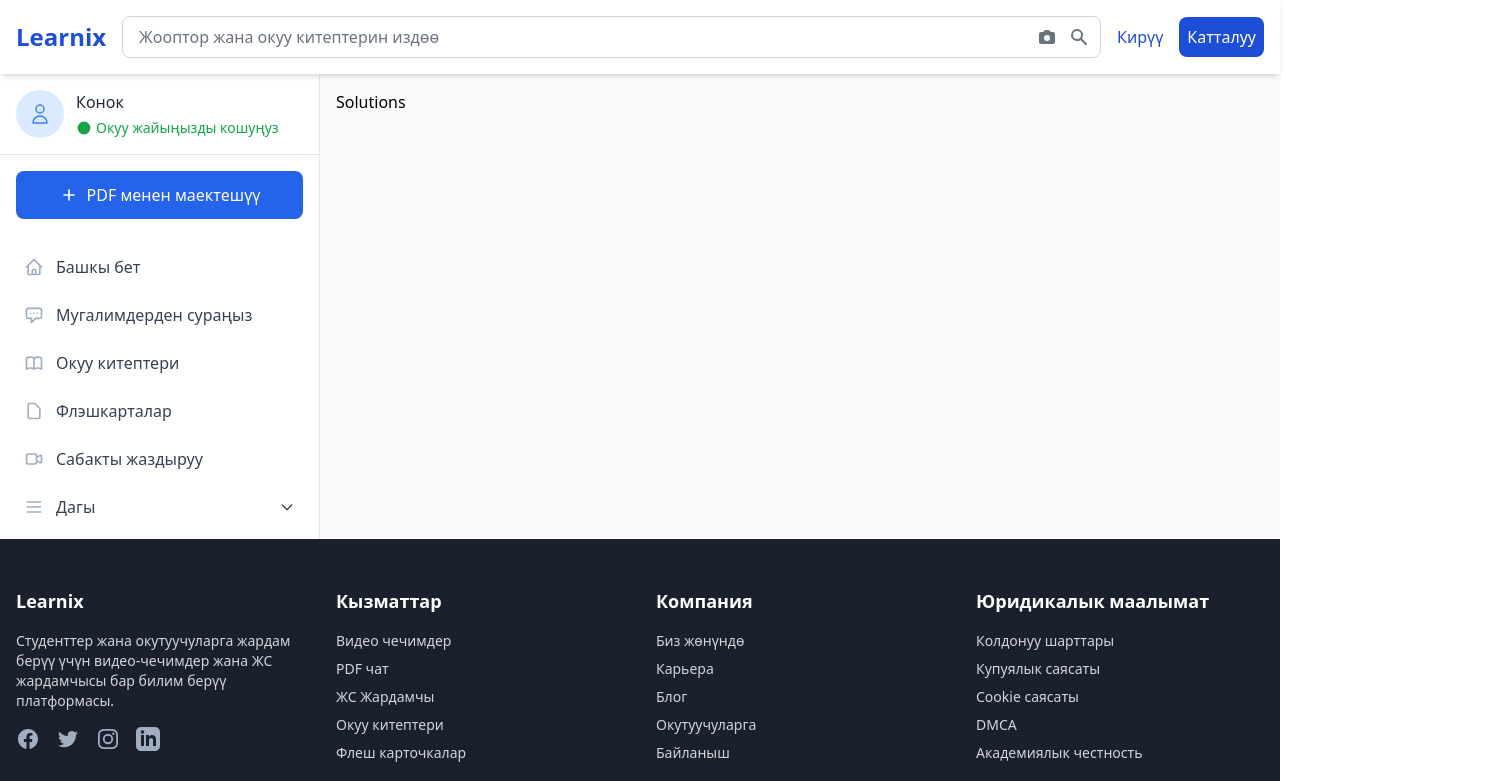
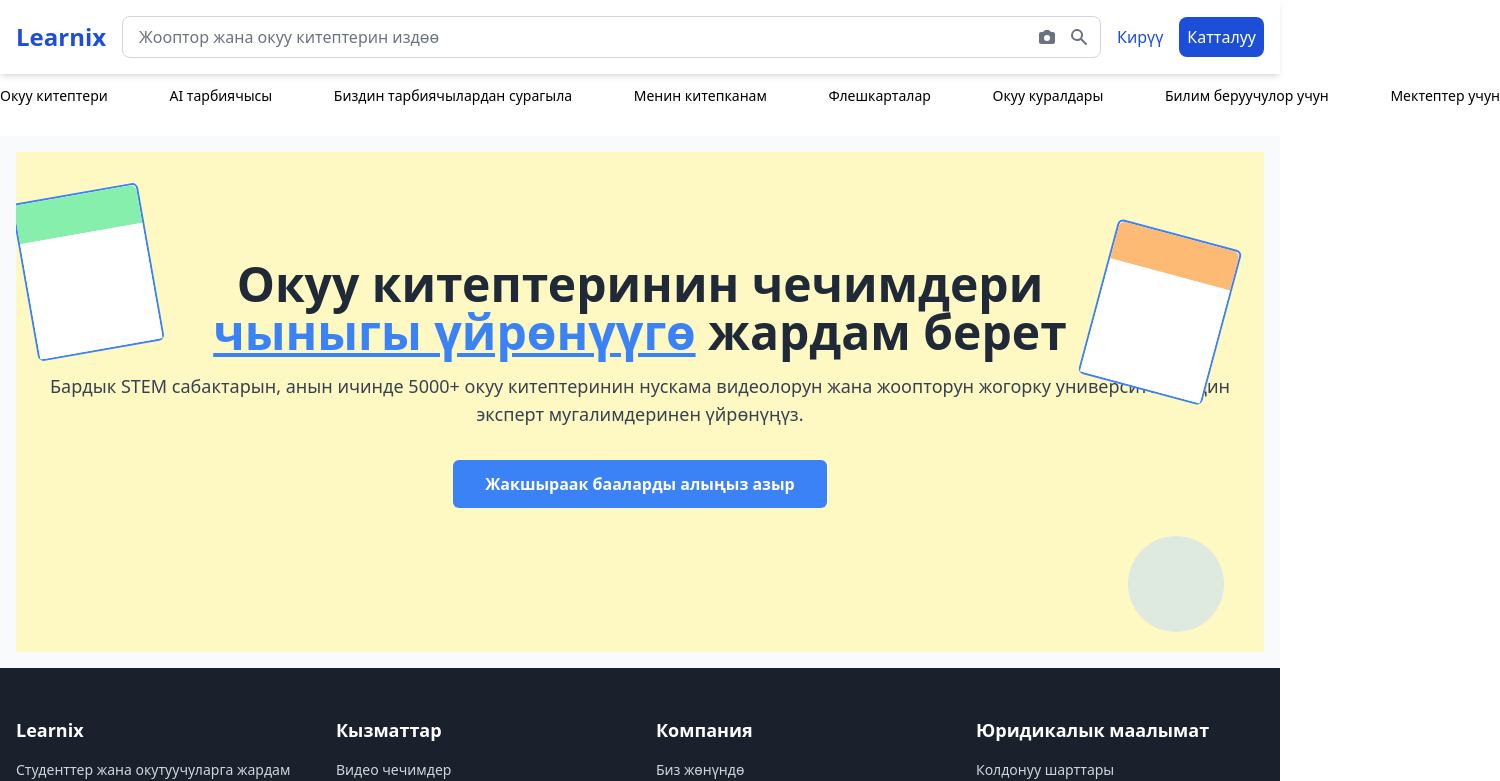
Before and after one commit to isamidinovas/Learnix, a React (Create React App) app: page /textbooks in a window 1280 px wide. Shown: the top 781 px of the page, 1500 px wide, since content can reach past the window. Built offline with nearby package versions, Linux system fonts and the light colour scheme.

Commit message:
add: TextBooks page Layout && Navbar

```diff
--- /dev/null
+++ b/src/Layouts/TextBooksLayout.tsx
@@ -0,0 +1,21 @@
+import Footer from "../components/Footer/Footer";
+import Navbar from "../components/Navbar/Navbar";
+import { ReactNode } from "react";
+import TextBooksNav from "../components/TextBooksPage/TextBooksNav";
+
+interface LayoutProps {
+  children: ReactNode;
+}
+
+const TextBooksLayout: React.FC<LayoutProps> = ({ children }) => (
+  <div className="min-h-screen flex flex-col">
+    <Navbar />
+    <TextBooksNav />
+    <div className="flex flex-1 overflow-hidden">
+      <main className="flex-1 p-4 bg-gray-50 overflow-auto">{children}</main>
+    </div>
+    <Footer />
+  </div>
+);
+
+export default TextBooksLayout;
--- a/src/Pages/TextBooks.tsx
+++ b/src/Pages/TextBooks.tsx
@@ -1,13 +1,12 @@
 import React from "react";
-import Layout from "../Layouts/Layout";
-// import Solutions from "../components/TextBooksPage/Solutions";
+import TextBooksLayout from "../Layouts/TextBooksLayout";
+import Solutions from "../components/TextBooksPage/Solutions";
 
 const TextBooks: React.FC = () => {
   return (
-    <Layout>
-      {/* <Solutions /> */}
-      <div>Solutions</div>
-    </Layout>
+    <TextBooksLayout>
+      <Solutions />
+    </TextBooksLayout>
   );
 };
 
--- /dev/null
+++ b/src/components/TextBooksPage/Solutions.tsx
@@ -0,0 +1,48 @@
+import React from "react";
+
+const Solutions: React.FC = () => {
+  return (
+    <div className="bg-yellow-100 py-20 relative overflow-hidden h-[500px] ">
+      <div className="absolute top-10 left-2 w-32 h-40 border-2 border-blue-500 rounded-md bg-white rotate-[-10deg]">
+        <div className="w-full h-full flex flex-col justify-between">
+          <div className="bg-green-300 h-1/4 rounded-t-md"></div>
+          <div className="flex-grow bg-white"></div>
+        </div>
+      </div>
+
+      <div className="container mx-auto text-center">
+        <h1 className="text-4xl md:text-5xl font-bold text-gray-800 mb-4 mt-7">
+          Окуу китептеринин чечимдери
+          <br />
+          <span className="underline text-blue-500">чыныгы үйрөнүүгө</span>{" "}
+          жардам берет
+        </h1>
+        <p className="text-lg text-gray-700 mb-8">
+          Бардык STEM сабактарын, анын ичинде 5000+ окуу китептеринин нускама
+          видеолорун жана жоопторун жогорку университеттердин эксперт
+          мугалимдеринен үйрөнүңүз.
+        </p>
+        <button className="bg-blue-500 hover:bg-blue-700 text-white font-bold py-3 px-8 rounded-md">
+          Жакшыраак бааларды алыңыз азыр
+        </button>
+      </div>
+
+      <div className="absolute top-20 right-10 w-32 h-40 border-2 border-blue-500 rounded-md bg-white rotate-[15deg]">
+        <div className="w-full h-full flex flex-col justify-between">
+          <div className="bg-orange-300 h-1/4 rounded-t-md"></div>
+          <div className="flex-grow bg-white"></div>
+        </div>
+      </div>
+
+      {/* Төмөнкү оң бурчтагы элемент (эгерде сүрөттөгүдөй болсо) */}
+      <div className="absolute bottom-5 right-10 w-24 h-24 bg-blue-200 rounded-full opacity-50">
+        {/* Бул жерге сүрөттөгү элементтин кодун кошсоңуз болот */}
+      </div>
+
+      {/* Төмөнкү борборго жакын элемент (эгерде сүрөттөгүдөй болсо) */}
+      <div className="absolute bottom-10 left-1/2 transform -translate-x-1/2 w-16 h-16 border-dashed border-blue-500 rounded-full animate-pulse opacity-25"></div>
+    </div>
+  );
+};
+
+export default Solutions;
--- /dev/null
+++ b/src/components/TextBooksPage/TextBooksNav.tsx
@@ -0,0 +1,34 @@
+import { NavLink } from "react-router-dom";
+
+const TextBooksNav: React.FC = () => (
+  <div className="h-[50px] w-[1500px] mr-auto ml-auto mt-3">
+    <ul className="flex justify-between gap-3 text-sm  ">
+      <li>
+        <NavLink to="#">Окуу китептери</NavLink>
+      </li>
+      <li>
+        <NavLink to="#">AI тарбиячысы</NavLink>
+      </li>
+      <li>
+        <NavLink to="/ask-educators">Биздин тарбиячылардан сурагыла</NavLink>
+      </li>
+      <li>
+        <NavLink to="/#">Менин китепканам</NavLink>
+      </li>
+      <li>
+        <NavLink to="/flashcards">Флешкарталар</NavLink>
+      </li>
+      <li>
+        <NavLink to="#">Окуу куралдары </NavLink>
+      </li>
+      <li>
+        <NavLink to="#">Билим беруучулор учун</NavLink>
+      </li>
+      <li>
+        <NavLink to="#">Мектептер учун</NavLink>
+      </li>
+    </ul>
+  </div>
+);
+
+export default TextBooksNav;
```
